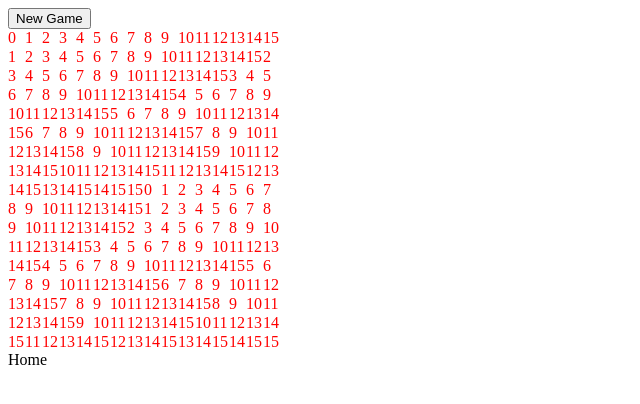
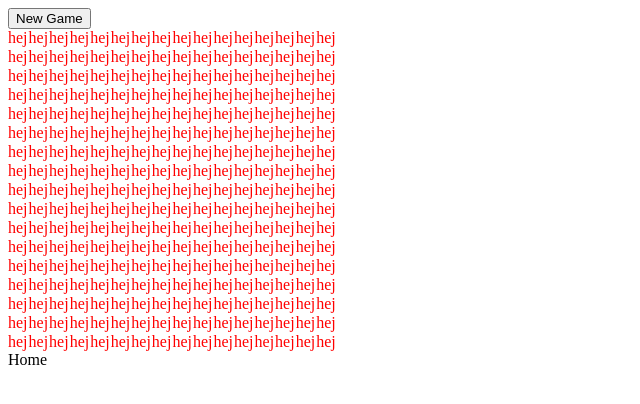
Before and after one commit to kevin-lane/Grupp4-krav, a React (Vite) app in the folder frontend/grupp-4-gomoku/: page / in a window 1280 px wide. Shown: the top 404 px of the page, without its empty margins (0-640 px from the left). Built offline with nearby package versions, Linux system fonts and the light colour scheme.

Commit message:
Gameboard
Gameboard

```diff
--- a/frontend/grupp-4-gomoku/src/components/Gameboard.jsx
+++ b/frontend/grupp-4-gomoku/src/components/Gameboard.jsx
@@ -29,7 +29,7 @@ function Gameboard() {
     <Div>
 
          {array.map((array, id) => (
-          <div className="container" key={id}>{array}</div>
+          <div className="container" key={id}>hej</div>
         ))}
 
 
```
